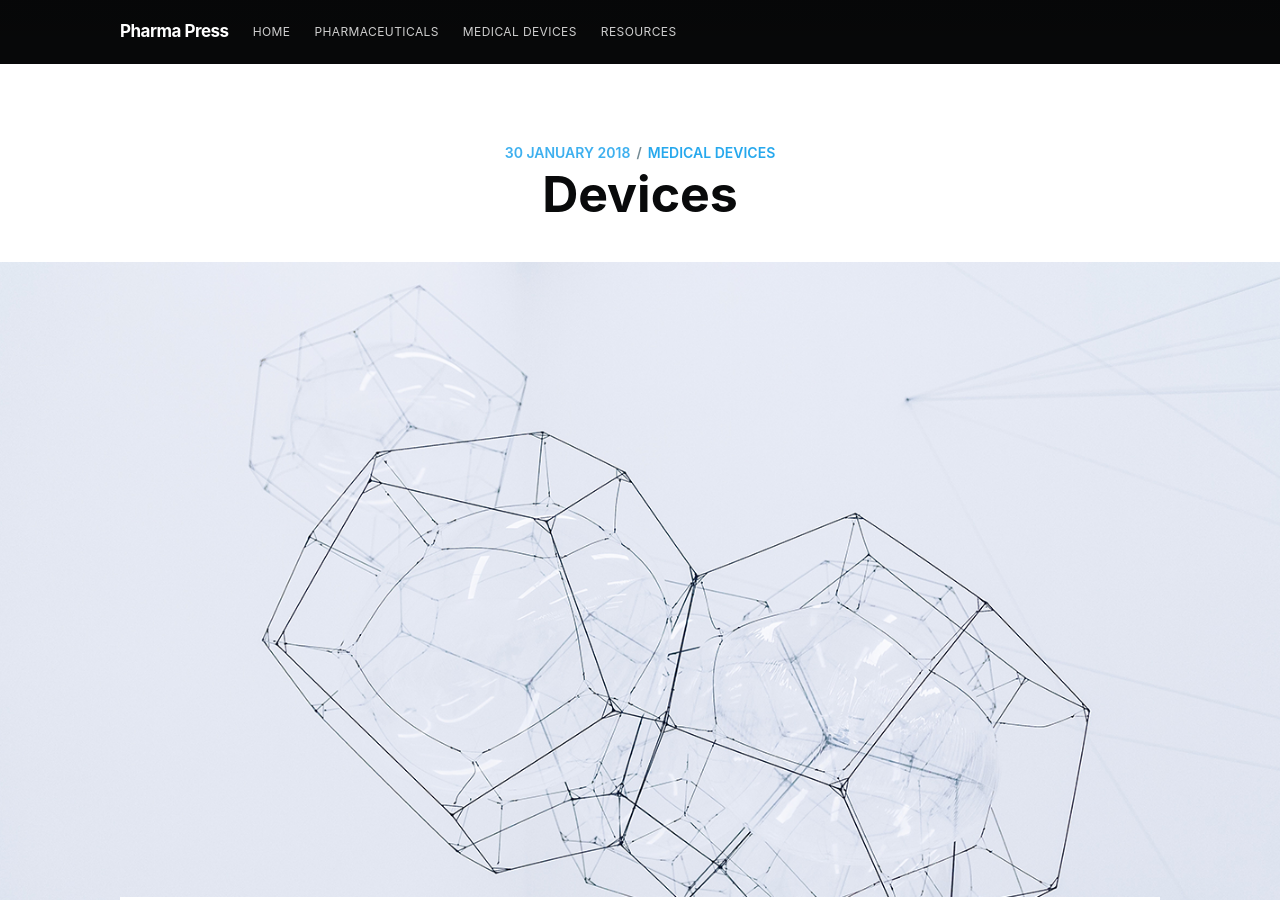
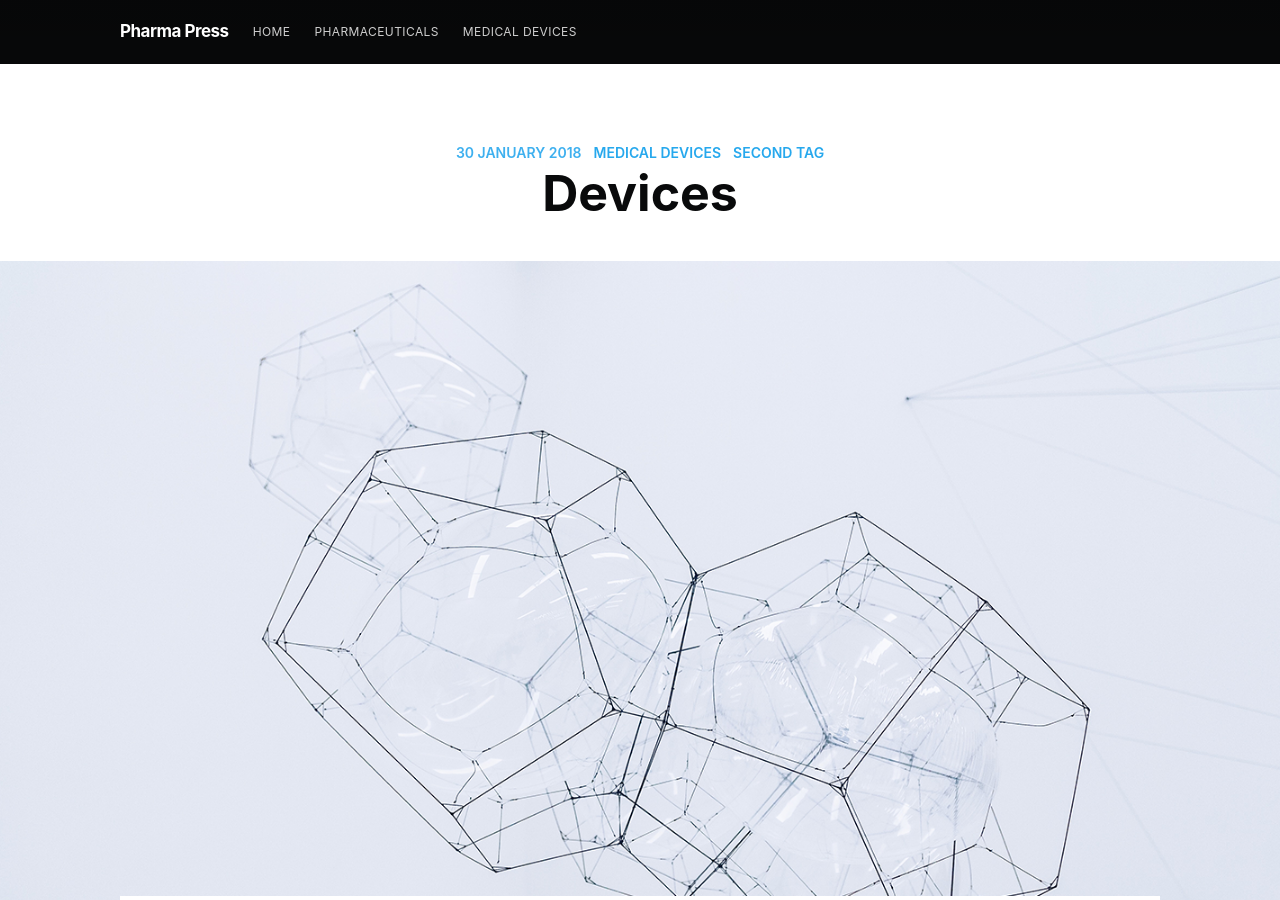
Before and after one commit to nhaglind/pharma-press, a Jekyll site: the page built from _posts/2018-01-30-devices.md, in a window 1280 px wide and 900 px high. Built offline with Jekyll 4.4.1, drawn with Linux system fonts in a browser that asks for light colours; nearby versions of some CDN libraries; a script that is not in the unit is left out; comment, search, counter and statistics services are not loaded.

Commit message:
make multi tag look better and remove excess

```diff
--- a/_includes/navigation.html
+++ b/_includes/navigation.html
@@ -1,6 +1,5 @@
 <ul class="nav" role="menu">
-    <li class="nav-home" role="menuitem"><a href="/">Home</a></li>
-    <li class="nav-getting-started" role="menuitem"><a href="/tag/pharmaceuticals">Pharmaceuticals</a></li>
-    <li class="nav-try-ghost" role="menuitem"><a href="/tag/medical-devices">Medical Devices</a></li>
-    <li class="nav-try-ghost" role="menuitem"><a href="/resources">Resources</a></li>
+    <li role="menuitem"><a href="/">Home</a></li>
+    <li role="menuitem"><a href="/tag/pharmaceuticals">Pharmaceuticals</a></li>
+    <li role="menuitem"><a href="/tag/medical-devices">Medical Devices</a></li>
 </ul>
--- a/_includes/post-card.html
+++ b/_includes/post-card.html
@@ -9,7 +9,7 @@
             <a class="post-card-content-link" href="{{ post.url }}">
                 <header class="post-card-header">
                     {% if post.tags.size > 0 %}
-                        {% for tag in post.tags %}
+                        {% for tag in post.tags limit: 1%}
                             {% if forloop.index == post.tags.size %}
                                 <span class="post-card-tags">{{ tag | capitalize }}</span>
                             {% else %}
--- a/_layouts/post.html
+++ b/_layouts/post.html
@@ -28,12 +28,12 @@ into the {body} of the default.hbs template -->
                 <section class="post-full-meta">
                     <time class="post-full-meta-date" datetime="{{ page.date | date:'%e %B %Y' }}">{{ page.date | date:'%e %B %Y' }}</time>
                     {% if page.tags.size > 0 %}
-                        <span class="date-divider">/</span>
+                        <span class="date-divider"></span>
                         {% for tag in page.tags %}
                             {% if forloop.index == page.tags.size %}
-                               <a href='/tag/{{ tag | downcase | replace: ' ', '-' }}/'>{{ tag | upcase }}</a>
+                            <span class="date-divider"> </span><a href='/tag/{{ tag | downcase | replace: ' ', '-' }}/'> {{ tag | upcase }}</a>
                             {% else %}
-                               <a href='/tag/{{ tag | downcase | replace: ' ', '-' }}/'>{{ tag | upcase }}</a>,
+                            <a href='/tag/{{ tag | downcase | replace: ' ', '-' }}/'>{{ tag | upcase }}</a>
                             {% endif %}
                         {% endfor %}
                     {% endif %}
--- a/_posts/2018-01-30-devices.md
+++ b/_posts/2018-01-30-devices.md
@@ -9,6 +9,7 @@ class: post-template
 author: amarant
 tags:
   - medical devices
+  - second tag
 ---
 
 Lorem ipsum dolor sit amet, consectetur adipiscing elit. Suspendisse hendrerit blandit viverra. Quisque at iaculis urna, nec fringilla augue. Ut commodo mi et ex varius finibus. Praesent convallis diam consectetur erat aliquet ultricies. Phasellus placerat erat sapien, ac tempus tellus vulputate at. Suspendisse bibendum luctus mauris. Morbi sit amet ex suscipit, egestas mi non, sagittis nisl.
```
Also changed, not shown: pages/resources/index.md (deleted, +0 -17 lines).
